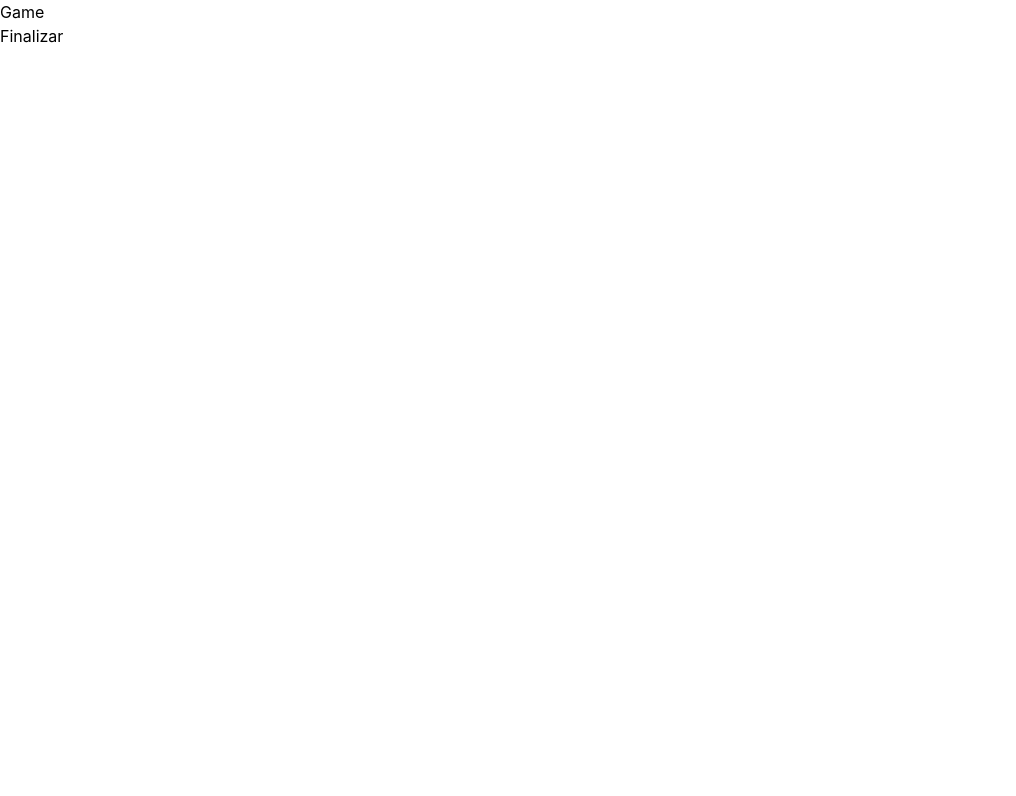
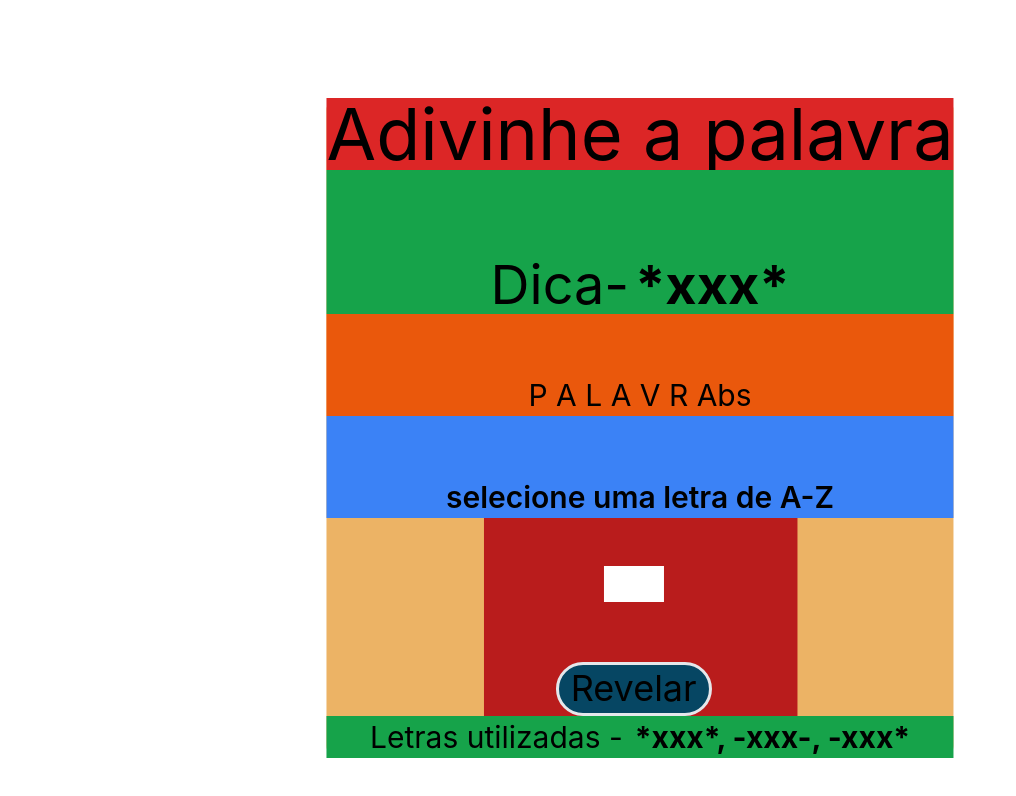
Before and after one commit to DaviSantSilva/secret-word, a Next.js app: page /Game in a window 1280 px wide. Shown: the top 796 px of the page, without its empty margins (0-1016 px from the left). Built offline with nearby package versions, Linux system fonts and the light colour scheme.

Commit message:
creation of the game area

```diff
--- a/pages/Game.jsx
+++ b/pages/Game.jsx
@@ -2,9 +2,29 @@ import React from "react";
 
 const Game = ({ verifyLetter }) => {
   return (
-    <div className="game">
-      <div> Game</div>
-      <button onClick={verifyLetter}>Finalizar</button>
+    <div class="game" className="h-full w-full  flex justify-center mt-32">
+      <div className="bg-project-yelllow flex flex-col h-full w-fit justify-center mt-20 rounded-lg md:scale-150">
+        <div className="bg-red-600 w-full flex justify-center text-5xl ">Adivinhe a palavra</div>
+        <div className="bg-green-600 flex justify-center pt-14 text-4xl">
+          <div>Dica-</div>
+          <div className="font-bold ml-1">*xxx*</div>
+        </div>
+        <div className="bg-orange-600 flex justify-center pt-10 text-xl" >
+          <div> P A L A V R A </div>
+          <div> bs </div>
+        </div>
+        <div className="bg-blue-500 flex justify-center pt-10 text-xl font-semibold"> selecione uma letra de A-Z </div>
+        <div className="flex justify-center">
+          <form action="submit" className="flex flex-col bg-red-700 w-1/2 pt-8 ">
+            <input type="text" name="letter" maxLength='1' required className="w-10 flex ml-20 "/>
+            <button onClick={verifyLetter} className="bg-project-nautilus mt-10 rounded-full w-1/2 ml-12  text-2xl border-2 outline-1 hover:bg-project-green">Revelar</button>
+          </form>
+        </div>
+        <div className="bg-green-600 flex justify-center text-xl">
+          <div>Letras utilizadas - </div>
+          <div className="font-bold ml-2">*xxx*, -xxx-, -xxx*</div>
+        </div>
+      </div>
     </div>
   );
 };
--- a/pages/index.jsx
+++ b/pages/index.jsx
@@ -40,6 +40,10 @@ function index() {
     console.log(word, category)
     console.log(wordLetters)
 
+    setPickedWord(word);
+    setPickedCategory(category);
+    setLetters(letters)
+
     setGameStage(stages[1].name);
 
   };
```
